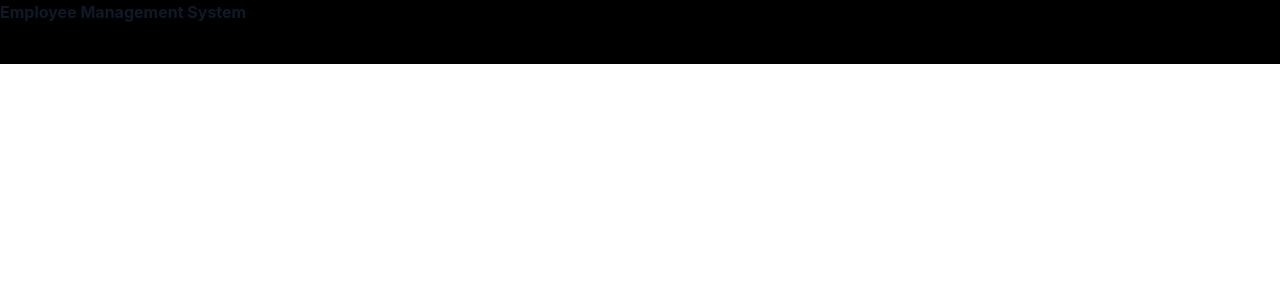
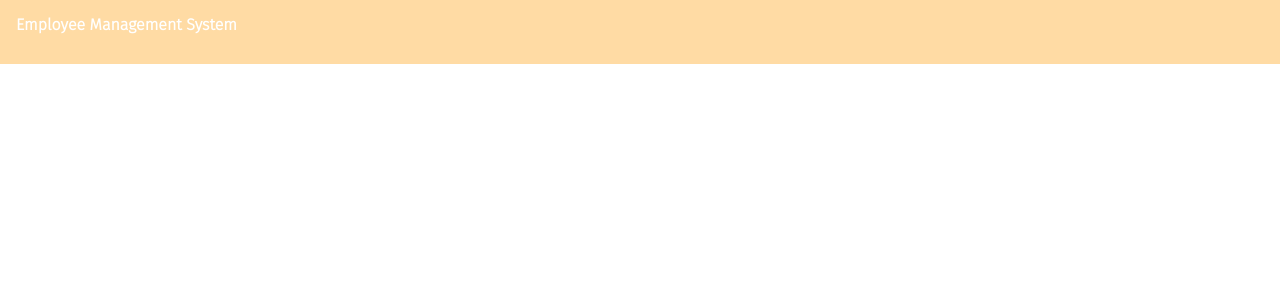
Before and after one commit to LinaDev14/Employee-mangement-system-frontend, a React (Create React App) app: page / in a window 1280 px wide. Shown: the top 300 px of the page. Built offline with nearby package versions, Linux system fonts and the light colour scheme.

Commit message:
se agregan estilos a app.css

```diff
--- a/src/App.css
+++ b/src/App.css
@@ -1,38 +1,23 @@
-.App {
-  text-align: center;
+@import url('https://fonts.googleapis.com/css2?family=Fira+Sans:wght@100;200;300&family=Poppins&family=Roboto:wght@100;300&display=swap');
+
+*{
+padding: 0%;
+margin: 0;
+box-sizing: border-box;
 }
 
-.App-logo {
-  height: 40vmin;
-  pointer-events: none;
+.bg-red{
+background: #FFDBA4;
+height: 64px;
 }
 
-@media (prefers-reduced-motion: no-preference) {
-  .App-logo {
-    animation: App-logo-spin infinite 20s linear;
-  }
+/* h-16 px-8 flex items-center*/
+.title_navbar{
+height: 50px;
+display: flex;
+align-items: center;
+color: #2B4865;
+padding-left: 16px;
+font-family: 'Fira Sans', sans-serif;
+font-weight: bold;
 }
-
-.App-header {
-  background-color: #282c34;
-  min-height: 100vh;
-  display: flex;
-  flex-direction: column;
-  align-items: center;
-  justify-content: center;
-  font-size: calc(10px + 2vmin);
-  color: white;
-}
-
-.App-link {
-  color: #61dafb;
-}
-
-@keyframes App-logo-spin {
-  from {
-    transform: rotate(0deg);
-  }
-  to {
-    transform: rotate(360deg);
-  }
-}
--- a/src/App.js
+++ b/src/App.js
@@ -1,13 +1,10 @@
 import './App.css';
+import { Navbar } from './components/Navbar';
 
 function App() {
   return (
-    <div className="bg-black">
-      <div className="h-16 flex item-center">
-        <p className="font-bold text-gray-900">
-          Employee Management System
-        </p>
-      </div>
+    <div>
+      <Navbar />
     </div>
   );
 }
--- /dev/null
+++ b/src/components/Navbar.jsx
@@ -0,0 +1,13 @@
+import React from 'react'
+
+const Navbar = () => {
+  return (
+      <div className="bg-red">
+      <div className="title_navbar">
+        <p className="text-white font-bold">Employee Management System</p>
+      </div>
+    </div>
+  )
+}
+
+export {Navbar}
```
